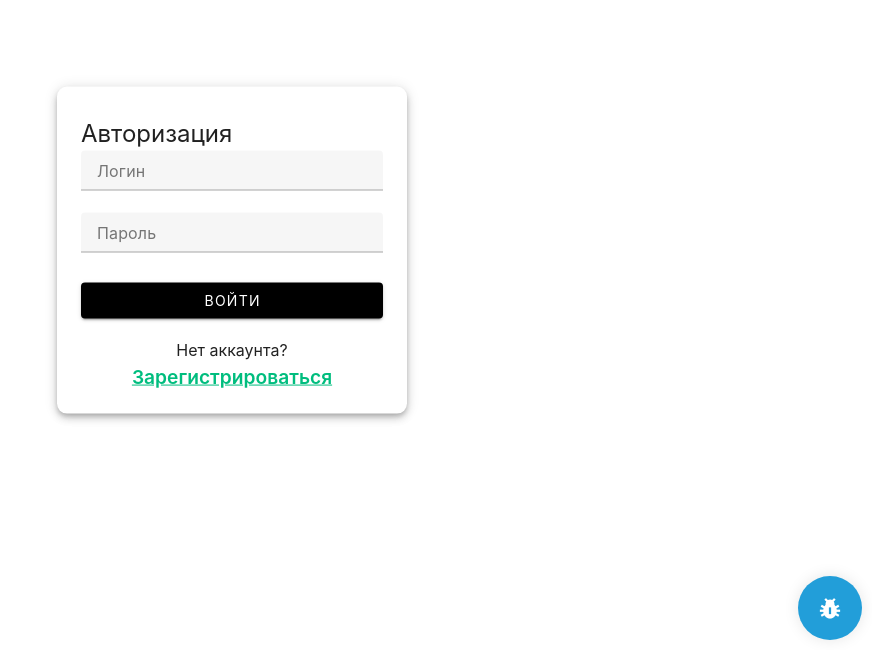
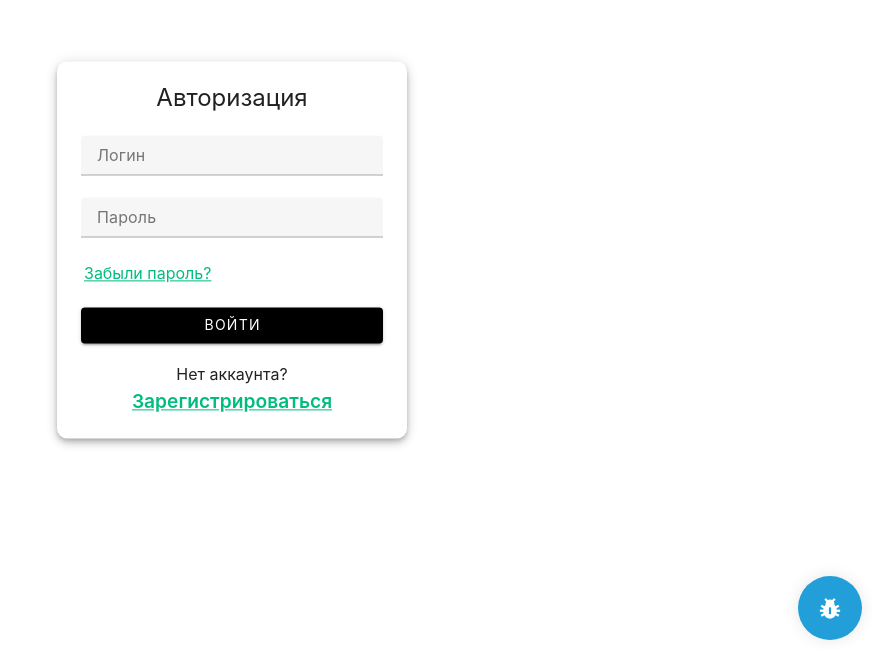
Before and after one commit to Parselian/online-queue, a Vue app in the folder client/: page /login in a window 1280 px wide. Shown: the part 150-800 px from the top of the page, without its empty margins (408-1280 px from the left). Built offline with nearby package versions, Linux system fonts and the light colour scheme.

Commit message:
add raw "reset password" functionality

```diff
--- a/client/src/components/AuthForm/AuthForm.vue
+++ b/client/src/components/AuthForm/AuthForm.vue
@@ -3,6 +3,7 @@
     @submit.prevent="validate"
     ref="form"
   >
+    <h2 class="auth-form__title">{{ title }}</h2>
     <template v-if="store.isActiveRegisterRoute">
       <v-text-field
         v-model="store.userFormData.user_name"
@@ -22,8 +23,6 @@
         density="compact"
         label="Группа"
       />
-    </template>
-
       <v-text-field
         v-model="store.userFormData.login"
         :rules="[rules.login]"
@@ -40,6 +39,35 @@
         type="password"
         label="Пароль"
       />
+    </template>
+
+    <template v-else-if="store.isActiveLoginRoute">
+      <v-text-field
+        v-model="store.userFormData.login"
+        :rules="[rules.login]"
+        density="compact"
+        type="text"
+        clearable
+        label="Логин"
+      />
+      <v-text-field
+        v-model="store.userFormData.password"
+        :rules="[rules.password]"
+        density="compact"
+        clearable
+        type="password"
+        label="Пароль"
+      />
+      <RouterLink
+        :to="'/reset-password'"
+        class="auth-form__forgot-pass"
+      >
+        Забыли пароль?
+      </RouterLink>
+    </template>
+
+
+
     <v-btn
       type="submit"
       block
@@ -48,6 +76,7 @@
     >
       {{ submitText }}
     </v-btn>
+
     <div class="auth-form-footer">
       <span class="auth-form-footer__label">
         {{ footerTitle }}
@@ -94,14 +123,15 @@
   const store = useAuthStore()
   const form = ref()
 
+  const title = computed(() => store.isActiveLoginRoute ? 'Авторизация' : 'Регистрация')
   const submitText = computed(() => store.isActiveLoginRoute ? 'Войти' : 'Зарегистрироваться')
   const footerTitle = computed(() => store.isActiveLoginRoute ? 'Нет аккаунта?' : 'Уже зарегистрированы?')
 
   const validate = async () => {
     const {valid} = await form.value.validate()
 
-    if (valid && store.isActiveLoginRoute) login()
-    if (valid && store.isActiveRegisterRoute) register()
+    if (valid && store.isActiveLoginRoute) login(form)
+    if (valid && store.isActiveRegisterRoute) register(form)
   }
 </script>
 
--- a/client/src/components/AuthForm/features/auth.ts
+++ b/client/src/components/AuthForm/features/auth.ts
@@ -2,9 +2,9 @@ import { useAuthStore } from '@/stores/useAuthStore'
 import axios from 'axios'
 import router from '@/router'
 
-export const login = async () => {
-  const store = useAuthStore()
+const store = useAuthStore()
 
+export const login = async (formInstance: any) => {
   try {
     const response = await axios.get(`${import.meta.env.VITE_HOSTNAME}/api/login`, {params: {login: store.userFormData.login, password: store.userFormData.password}})
 
@@ -19,25 +19,41 @@ export const login = async () => {
 
     if (localStorage.user_type == 2) router.push('/admin/session')
     else router.push('/session')
-
+    formInstance.value.reset()
   } catch (e: any) {
     if (e.response.status === 453) alert('Неправильный логин или пароль!')
     console.error(e)
   }
 }
 
-export const register = async () => {
-  const store = useAuthStore()
-
+export const register = async (formInstance: any) => {
   try {
     const response = await axios.post(`${import.meta.env.VITE_HOSTNAME}/api/user`, store.userFormData)
 
     if (response.status >= 200 && response.status < 300) {
       alert('Вы успешно зарегистрировались!')
       router.push('/login')
+      formInstance.value.reset()
     }
   } catch (e: any) {
     if (e.response.status === 452) alert('Пользователь с таким логином уже существует!')
     console.error(e)
   }
 }
+
+export const updatePassword = async (formInstance: any) => {
+  try {
+    const response = await axios.put(`${import.meta.env.VITE_HOSTNAME}/api/update-password`, {
+      login: store.resetPasswordFormData.login,
+      new_password: store.resetPasswordFormData.password,
+    })
+    if (response.status >= 200 && response.status < 300) {
+      alert('Пароль успешно изменён!')
+      formInstance.value.reset()
+      // router.push('/login')
+    }
+  } catch (e: any) {
+    alert('Что-то пошло не так. Проверьте правильность написания логина')
+    console.error(e)
+  }
+}
--- a/client/src/components/AuthForm/scss/authForm/auth-form.scss
+++ b/client/src/components/AuthForm/scss/authForm/auth-form.scss
@@ -1,3 +1,15 @@
+.auth-form {
+  &__title {
+    margin-bottom: 20px;
+    display: block;
+    text-align: center;
+  }
+  &__forgot-pass {
+    display: block;
+    margin-bottom: 20px;
+    text-decoration: underline;
+  }
+}
 .auth-form-footer {
   padding-top: 20px;
   text-align: center;
--- /dev/null
+++ b/client/src/components/auth/ForgotPassword/ForgotPassword.vue
@@ -0,0 +1,77 @@
+<template>
+  <v-form
+    @submit.prevent="validate"
+    ref="form"
+  >
+    <h2 class="auth-form__title">Забыли пароль?</h2>
+    <v-text-field
+      v-model="store.resetPasswordFormData.login"
+      :rules="[rules.login]"
+      density="compact"
+      type="text"
+      clearable
+      label="Логин"
+    />
+    <v-text-field
+      v-model="store.resetPasswordFormData.password"
+      :rules="[rules.password]"
+      density="compact"
+      clearable
+      type="password"
+      label="Новый пароль"
+    />
+    <v-text-field
+      v-model="store.resetPasswordFormData.confirmPassword"
+      :rules="[rules.confirmPassword]"
+      density="compact"
+      clearable
+      type="password"
+      label="Подтверждение пароля"
+    />
+
+    <v-btn
+      type="submit"
+      block
+      class="mt-2"
+      :color="'black'"
+    >
+      Обновить пароль
+    </v-btn>
+
+    <div class="auth-form-footer">
+      <RouterLink
+        :to="'/login'"
+        class="auth-form-footer__link"
+      >
+        Войти
+      </RouterLink>
+    </div>
+  </v-form>
+</template>
+
+<script setup lang="ts">
+  import {ref, unref} from 'vue'
+  import { useAuthStore } from '@/stores/useAuthStore'
+  import { updatePassword } from '@/components/AuthForm/features/auth'
+  import { loginValidation, passwordValidation} from '@/constants/regexRules'
+
+  const store = useAuthStore()
+
+  const rules = ref({
+    login: (v: string) => loginValidation.test(v) || 'Размер логина: 6 - 20 лат. символов/цифр',
+    password: (v: string) => passwordValidation.test(v) || '8-16 лат. символов + цифр',
+    confirmPassword: (v: string) => unref(store.resetPasswordFormData).password === v || 'Пароли не совпадают'
+  })
+
+  const form = ref()
+
+  const validate = async () => {
+    const {valid} = await form.value.validate()
+
+    if (valid) await updatePassword(form)
+  }
+</script>
+
+<style scoped lang="scss">
+  @import '@/components/AuthForm/scss/authForm/auth-form.scss';
+</style>
--- a/client/src/router/index.ts
+++ b/client/src/router/index.ts
@@ -71,6 +71,14 @@ const router = createRouter({
       component: () => import('../views/AuthView.vue')
     },
     {
+      path: '/reset-password',
+      name: 'resetPassword',
+      meta: {
+        layout: 'Auth',
+      },
+      component: () => import('../views/AuthView.vue')
+    },
+    {
       path: '/register',
       name: 'register',
       meta: {
--- a/client/src/stores/useAuthStore.ts
+++ b/client/src/stores/useAuthStore.ts
@@ -11,11 +11,18 @@ export const useAuthStore = defineStore('auth',() => {
     user_group: null,
     user_type: 1,
   })
+  const resetPasswordFormData = ref({
+    login: '',
+    password: '',
+    confirmPassword: '',
+  })
+  const newPassword = ref()
   const isLoggedIn = ref(false)
   const isUserAdmin = computed(() => +localStorage.user_type === 2)
-  const getActiveRoute = ref(router.currentRoute.value.name)
   const isActiveLoginRoute = computed(() => router.currentRoute.value.name === 'login')
   const isActiveRegisterRoute = computed(() => router.currentRoute.value.name === 'register')
+
+  const getActiveRoute = ref(router.currentRoute.value.name)
 
   return {
     getActiveRoute,
@@ -23,6 +30,8 @@ export const useAuthStore = defineStore('auth',() => {
     isActiveRegisterRoute,
     isLoggedIn,
     isUserAdmin,
+    newPassword,
     userFormData,
+    resetPasswordFormData,
   }
 })
--- a/client/src/views/AuthView.vue
+++ b/client/src/views/AuthView.vue
@@ -4,16 +4,19 @@
       :elevation="5"
       class="login-form"
     >
-      <h2 class="auth-form__title">Авторизация</h2>
-      <AuthForm/>
+      <ForgotPassword v-if="route.name === 'resetPassword'" />
+      <AuthForm v-else/>
     </v-sheet>
   </AuthLayout>
 </template>
 
 <script setup lang="ts">
+  import {useRoute} from 'vue-router'
   import AuthLayout from '@/layouts/Auth/AuthLayout.vue'
-  // import LoginForm from '@/components/LoginForm/LoginForm.vue'
-  import AuthForm from '@/components/AuthForm/AuthForm.vue';
+  import AuthForm from '@/components/AuthForm/AuthForm.vue'
+  import ForgotPassword from '@/components/auth/ForgotPassword/ForgotPassword.vue'
+
+  const route = useRoute()
 </script>
 
 <style scoped lang="scss">
--- a/client/src/views/styles/authView/auth-view.scss
+++ b/client/src/views/styles/authView/auth-view.scss
@@ -3,7 +3,7 @@
 }
 
 .login-form {
-  padding: 30px 24px 20px;
+  padding: 20px 24px 20px;
   width: calc(100vw - 20px);
   max-width: 350px;
   position: absolute;
```
Also changed, not shown: 2 other files (tests, documents, lock files or other folders). Lines whose indentation alone changed are shown as unchanged.
